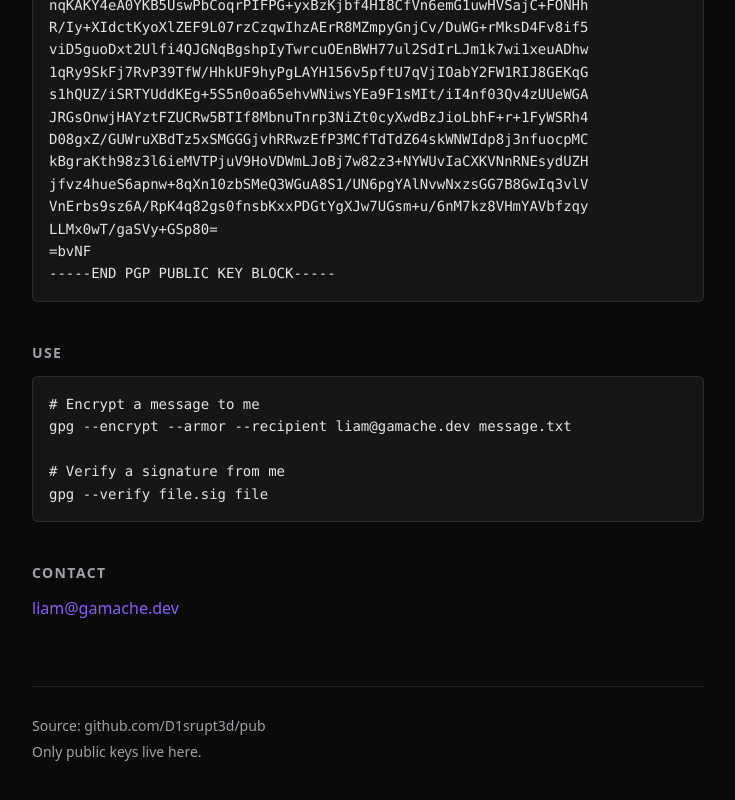
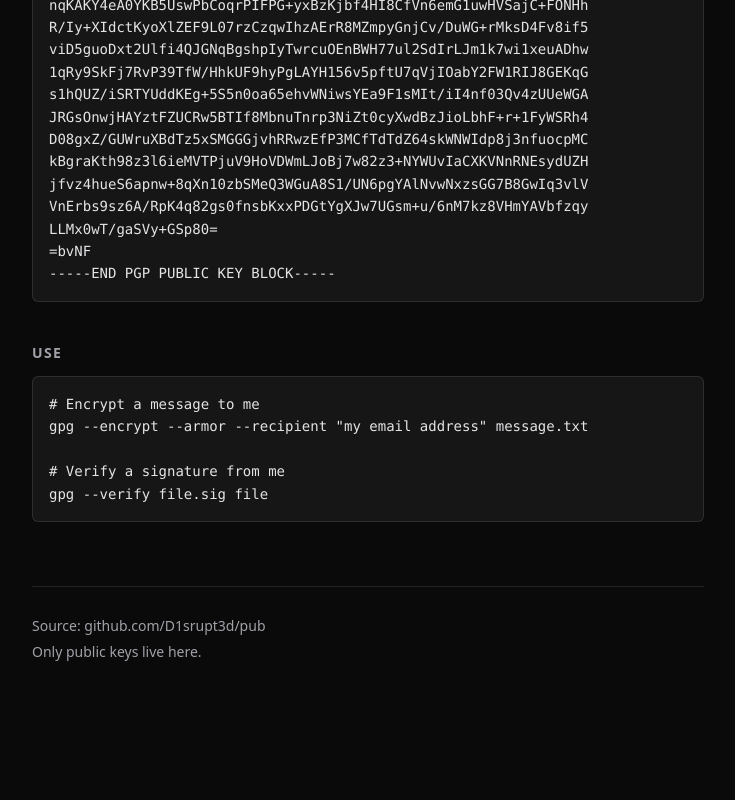
Before and after one commit to D1srupt3d/pub, a plain HTML site: page index.html in a window 1280 px wide. Shown: the part 2736-3536 px from the top of the page, without its empty margins (272-1007 px from the left). After the commit the page ends 3452 px from the top, so only its background shows below. Drawn offline with Linux system fonts and the light colour scheme.

Commit message:
fix: update email reference in index.html

```diff
--- a/index.html
+++ b/index.html
@@ -195,13 +195,10 @@ LLMx0wT/gaSVy+GSp80=
 
     <h2>Use</h2>
     <pre># Encrypt a message to me
-gpg --encrypt --armor --recipient liam@gamache.dev message.txt
+gpg --encrypt --armor --recipient "my email address" message.txt
 
 # Verify a signature from me
 gpg --verify file.sig file</pre>
-
-    <h2>Contact</h2>
-    <p><a href="mailto:liam@gamache.dev">liam@gamache.dev</a></p>
 
     <footer>
       <p>Source: <a href="https://github.com/D1srupt3d/pub">github.com/D1srupt3d/pub</a></p>
```
